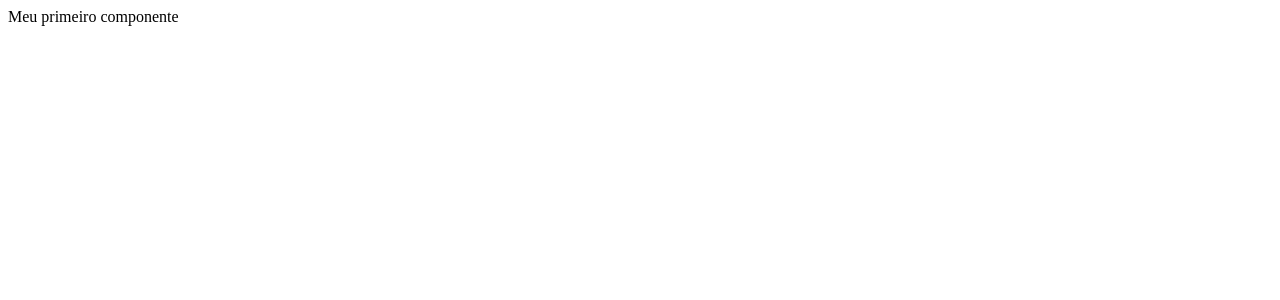
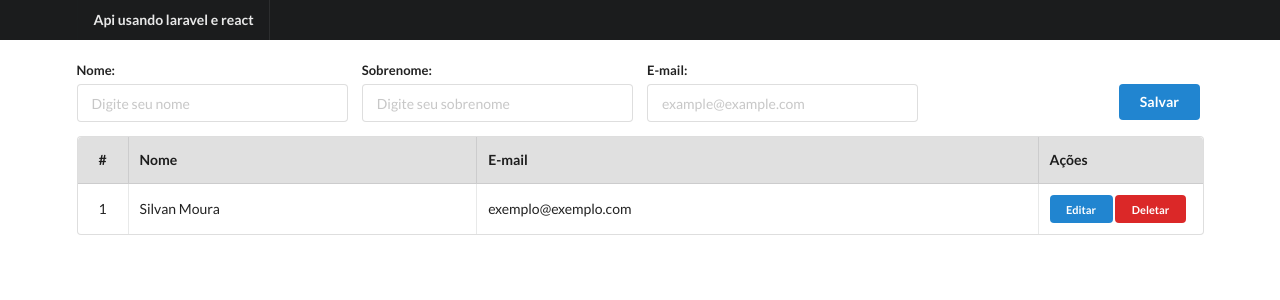
Before and after one commit to SilvanMoura/react-laravel-api, a React (Create React App) app: page / in a window 1280 px wide. Shown: the top 300 px of the page. Built offline with nearby package versions, Linux system fonts and the light colour scheme.

Commit message:
Finished front-end initial look

```diff
--- a/public/index.html
+++ b/public/index.html
@@ -15,6 +15,7 @@
       user's mobile device or desktop. See https://developers.google.com/web/fundamentals/web-app-manifest/
     -->
     <link rel="manifest" href="%PUBLIC_URL%/manifest.json" />
+    <link rel="stylesheet" href="https://cdnjs.cloudflare.com/ajax/libs/semantic-ui/2.5.0/semantic.min.css" integrity="sha512-KXol4x3sVoO+8ZsWPFI/r5KBVB/ssCGB5tsv2nVOKwLg33wTFP3fmnXa47FdSVIshVTgsYk/1734xSk9aFIa4A==" crossorigin="anonymous" referrerpolicy="no-referrer" />
     <!--
       Notice the use of %PUBLIC_URL% in the tags above.
       It will be replaced with the URL of the `public` folder during the build.
--- a/src/components/App.js
+++ b/src/components/App.js
@@ -1,10 +1,25 @@
 import React, { Component } from "react";
+import MyForm from "./MyForm";
+import CustomerList from "./CustomerList";
+import "./app.css";
 
 class App extends Component{
     render(){
         return(
             <div>
-                Meu primeiro componente
+                <div className="ui fixed inverted menu">
+                    <div className="ui container">
+                        <a href="/#" className="header item">
+                            Api usando laravel e react
+                        </a>
+                    </div>
+                </div>
+
+                <div className="ui main container">
+                    <MyForm />
+
+                    <CustomerList />
+                </div>
             </div>
         )
     }
--- /dev/null
+++ b/src/components/Customer.js
@@ -0,0 +1,19 @@
+import React, { Component } from 'react';
+
+class Customer extends Component{
+    render(){
+        return(
+            <tr>
+                <td style={{ textAlign:"center" }}>1</td>
+                <td>Silvan Moura</td>
+                <td>exemplo@exemplo.com</td>
+                <td>
+                    <button className='mini ui blue button'>Editar</button>
+                    <button className='mini ui red button'>Deletar</button>
+                </td>
+            </tr>
+        )
+    }
+}
+
+export default Customer;
--- /dev/null
+++ b/src/components/CustomerList.js
@@ -0,0 +1,27 @@
+import React, { Component } from 'react';
+import Customer from "./Customer";
+
+class CustomerList extends Component{
+    render(){
+        return(
+            <div className='data'>
+                <table className='ui celled table'>
+                    <thead>
+                        <tr>
+                            <th style={{ width:"50px", textAlign:"center" }}>#</th>
+                            <th>Nome</th>
+                            <th>E-mail</th>
+                            <th style={{ width:"165px"}}>Ações</th>
+                        </tr>
+                    </thead>
+
+                    <tbody>
+                        <Customer />
+                    </tbody>
+                </table>
+            </div>
+        )
+    }
+}
+
+export default CustomerList;
--- /dev/null
+++ b/src/components/MyForm.js
@@ -0,0 +1,34 @@
+import React, { Component } from "react";
+
+class MyForm extends Component{
+    render(){
+        return(
+            <form className="ui form">
+                <div className="fields">
+
+                    <div className="four wide field">
+                        <label>Nome:</label>
+                        <input type="text" name="firstName" placeholder="Digite seu nome" />
+                    </div>
+
+                    <div className="four wide field">
+                        <label>Sobrenome:</label>
+                        <input type="text" name="lastName" placeholder="Digite seu sobrenome" />
+                    </div>
+
+                    <div className="four wide field">
+                        <label>E-mail:</label>
+                        <input type="email" name="email" placeholder="example@example.com" />
+                    </div>
+
+                    <div className="four wide field">
+                        <button className="ui primary button submit-button">Salvar</button>
+                    </div>
+
+                </div>
+            </form>
+        )
+    }
+}
+
+export default MyForm;
--- /dev/null
+++ b/src/components/app.css
@@ -0,0 +1,16 @@
+.main.container{
+    margin-top: 60px;
+}
+
+.submit-button{
+    margin-top: 24px !important;
+    float: right;
+}
+
+.data{
+    margin-top: 5px;
+}
+
+thead tr th{
+    background: #E0E0E0 !important;
+}
```
